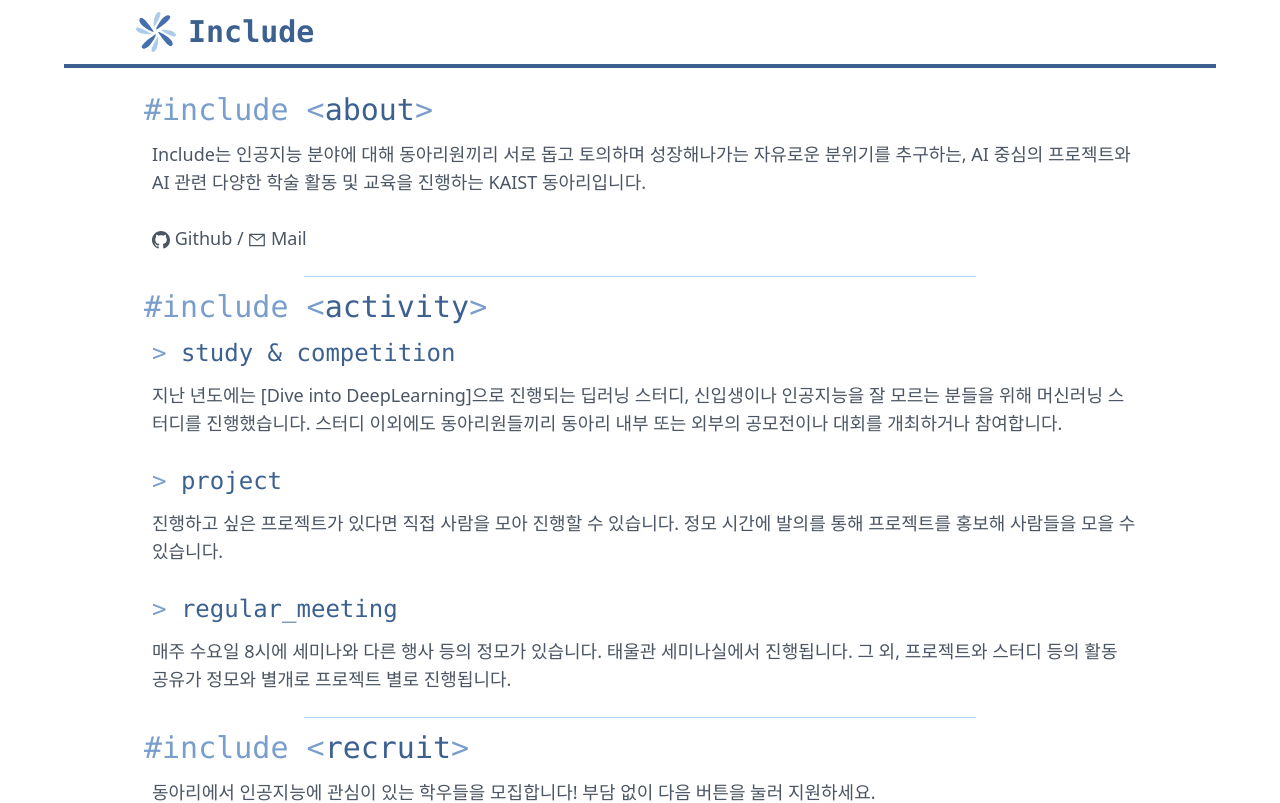
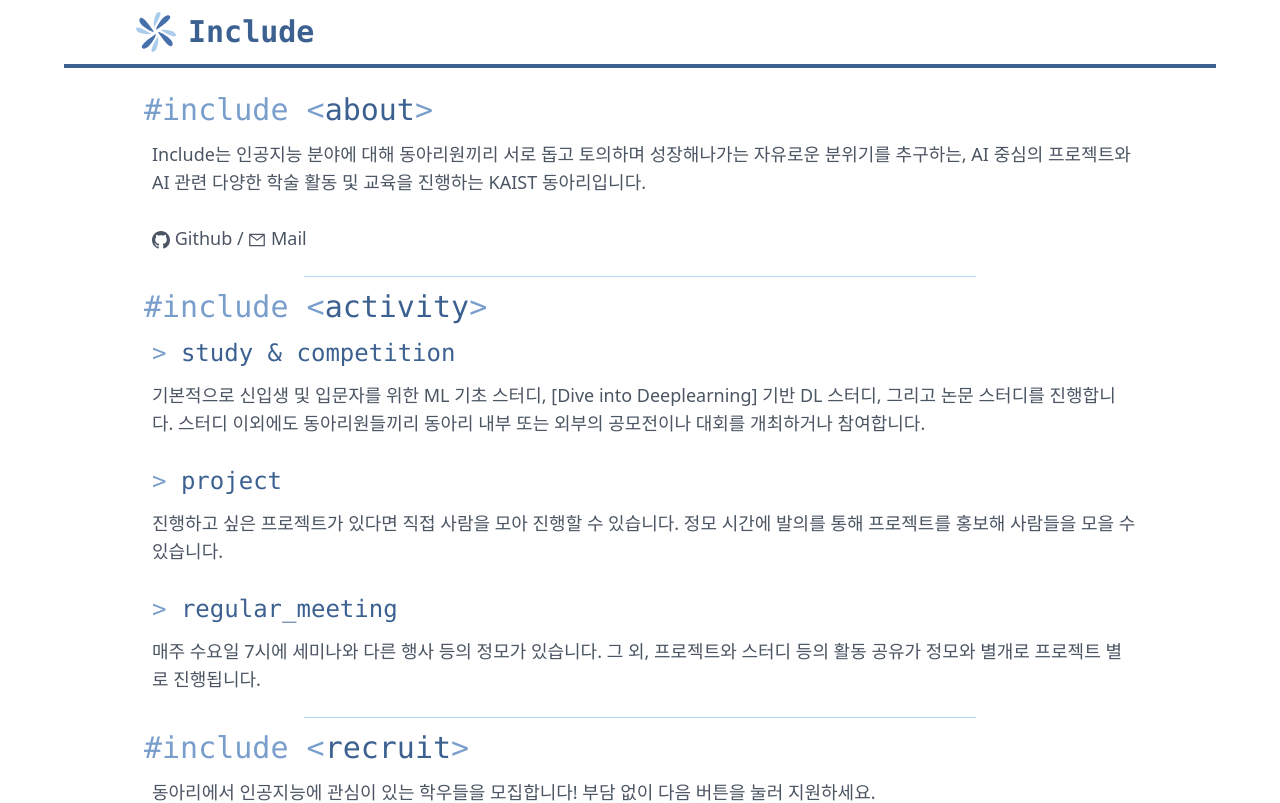
Before and after one commit to kaist-include/kaist-include.github.io, a Next.js app: page / in a window 1280 px wide. Shown: the top 803 px of the page. Built offline with nearby package versions, Linux system fonts and the light colour scheme.

Commit message:
Update index.tsx

```diff
--- a/pages/index.tsx
+++ b/pages/index.tsx
@@ -34,7 +34,7 @@
         <SectionTitle>activity</SectionTitle>
         <Section>
           <SectionSubtitle>study & competition</SectionSubtitle>
-          지난 년도에는 [Dive into DeepLearning]으로 진행되는 딥러닝 스터디, 신입생이나 인공지능을 잘 모르는 분들을 위해 머신러닝 스터디를 진행했습니다.
+          기본적으로 신입생 및 입문자를 위한 ML 기초 스터디, [Dive into Deeplearning] 기반 DL 스터디, 그리고 논문 스터디를 진행합니다.
           스터디 이외에도 동아리원들끼리 동아리 내부 또는 외부의 공모전이나 대회를 개최하거나 참여합니다.
 
           <div className='py-2' />
@@ -43,7 +43,7 @@
 
           <div className='py-2' />
           <SectionSubtitle>regular_meeting</SectionSubtitle>
-          매주 수요일 8시에 세미나와 다른 행사 등의 정모가 있습니다. 태울관 세미나실에서 진행됩니다. 그 외, 프로젝트와 스터디 등의 활동 공유가 정모와 별개로 프로젝트 별로 진행됩니다.
+          매주 수요일 7시에 세미나와 다른 행사 등의 정모가 있습니다. 그 외, 프로젝트와 스터디 등의 활동 공유가 정모와 별개로 프로젝트 별로 진행됩니다.
 
         </Section>
         <hr className='border-incl-200 max-w-2xl mx-auto my-3' />
```
